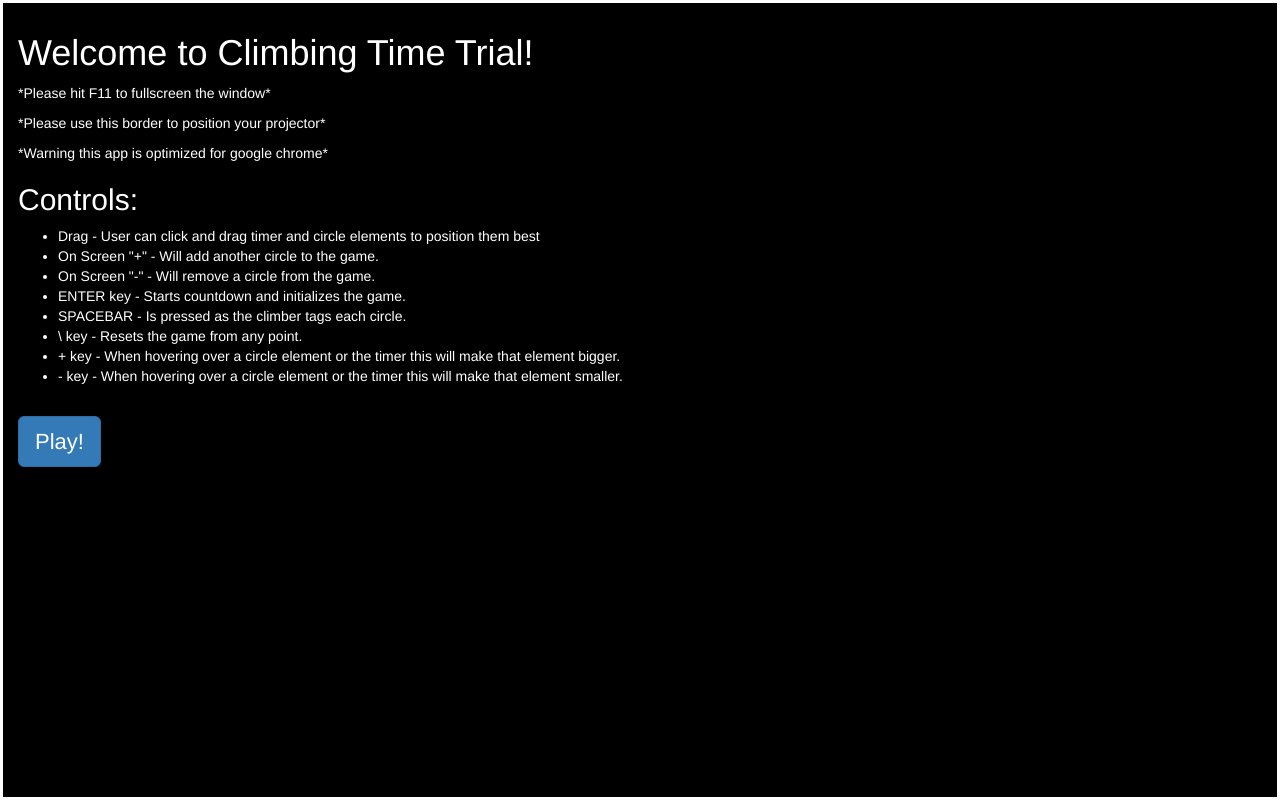
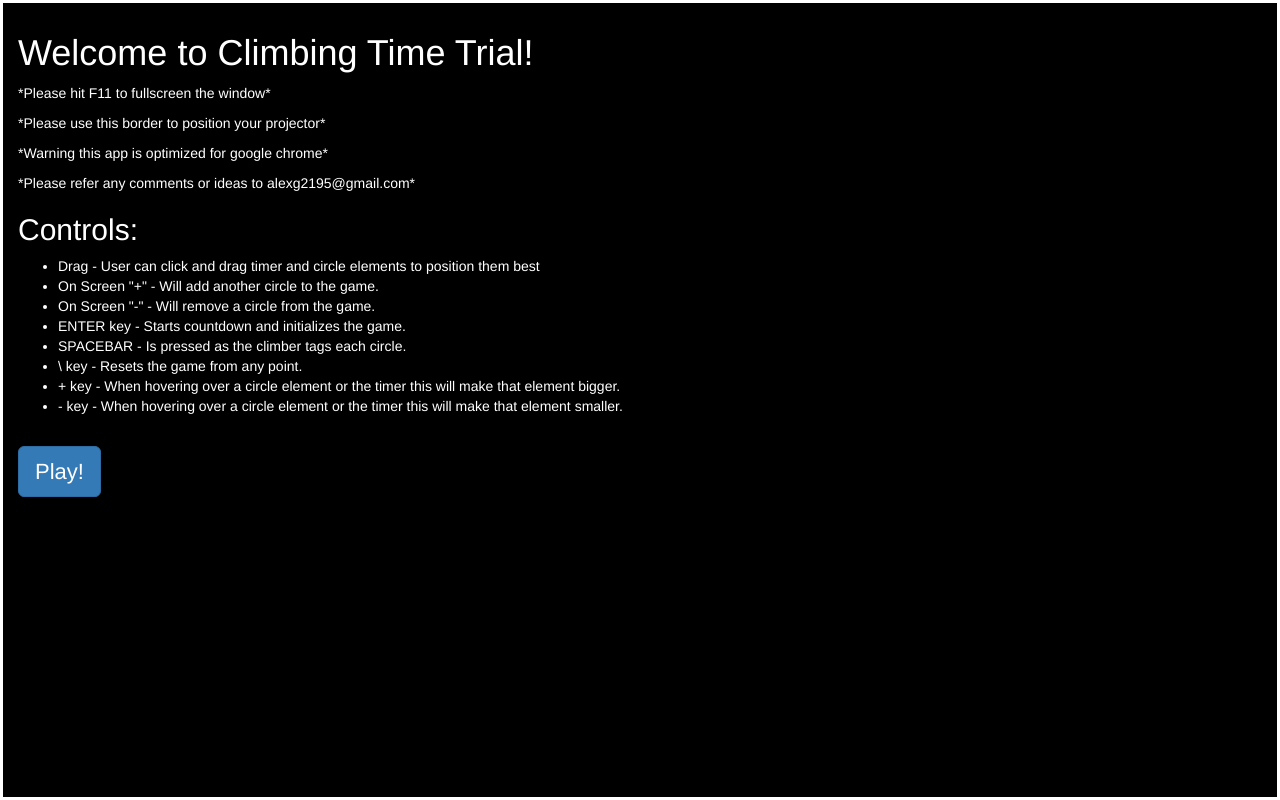
Before and after one commit to Alexg2195/climbingGames, a plain HTML site: page index.html in a window 1280 px wide. Drawn offline with nearby package versions, Linux system fonts and the light colour scheme; no server answers; a web font is replaced by a local one.

Commit message:
added email for comments

```diff
--- a/index.html
+++ b/index.html
@@ -77,6 +77,7 @@
       <p>*Please hit F11 to fullscreen the window*</p>
       <p>*Please use this border to position your projector*</p>
       <p>*Warning this app is optimized for google chrome*</p>
+      <p>*Please refer any comments or ideas to alexg2195@gmail.com*</p>
       <h2>Controls:</h2>
       <ul>
         <li>Drag - User can click and drag timer and circle elements to position them best</li>
```
